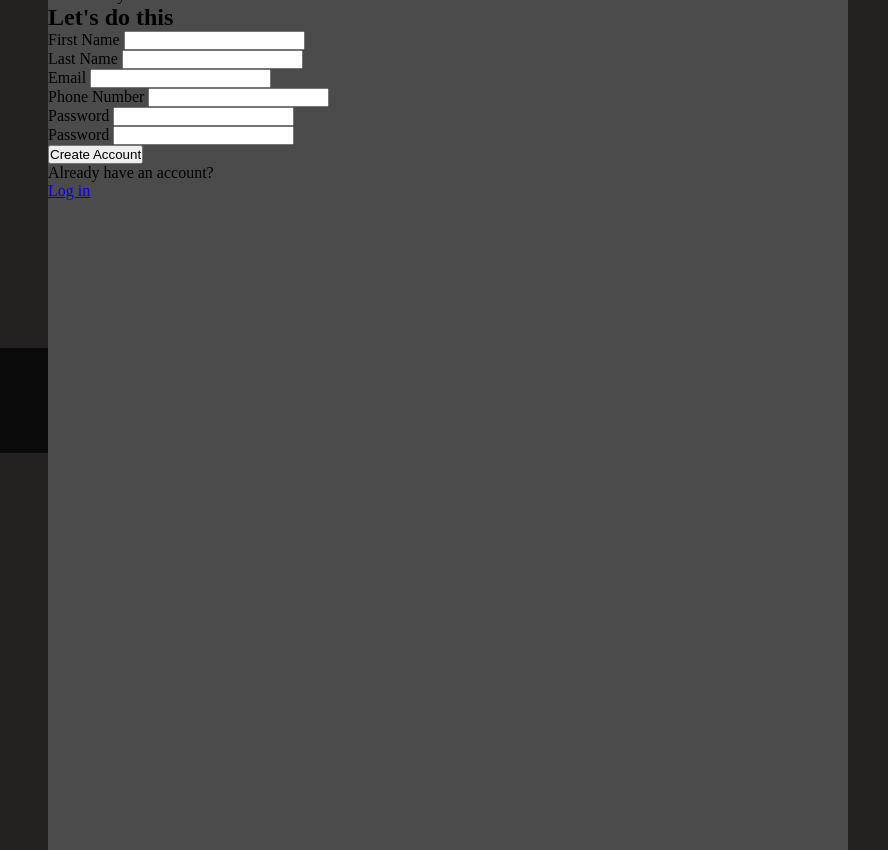
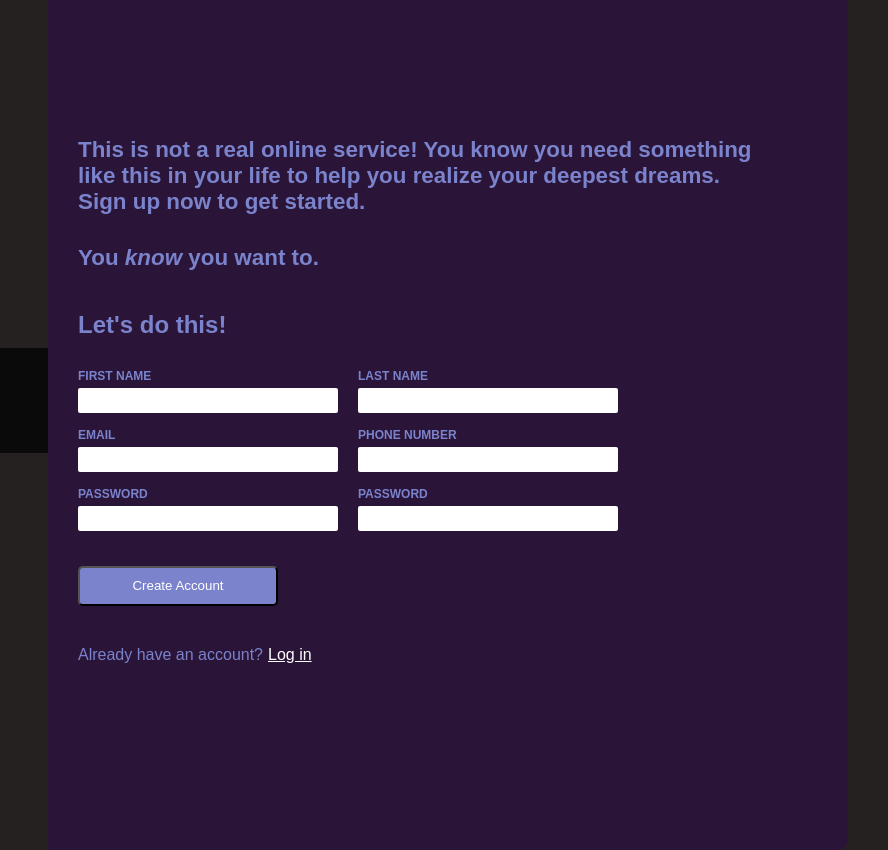
Before and after one commit to Kirgishki/sign-up-form, a plain HTML site: page index.html in a window 1280 px wide. Shown: the full height of the page, 392-1280 px from the left. Drawn offline with Linux system fonts and the light colour scheme; a web font is replaced by a local one.

Commit message:
Style for form block

```diff
--- a/css/style.css
+++ b/css/style.css
@@ -5,18 +5,20 @@
 *{
     margin: 0px;
     padding: 0px;
+    font-family: Arial, Helvetica, sans-serif;
 }
 body{
     background-color: rgb(37, 33, 33);
     height: 100vh;
+    justify-content: center;
     align-items: center;
     display: flex;
 }
 main{
+    height: 900px;
     width: 1200px;
-    height: 900px;
-    margin: 0px auto;
     display: flex;
+    box-sizing: border-box;
 }
 #banner{
     width: 400px;
@@ -27,6 +29,8 @@ main{
     display: flex;
     align-items: center;
     justify-content: center;
+    border-bottom-left-radius: 10px;
+    border-top-left-radius: 10px;
 }
 #logo{
     display: flex;
@@ -47,5 +51,67 @@ main{
 }
 #formContainer{
     width: 800px;
-    background-color: #4b4b4b;
+    background-color: #2a1438;
+    display: flex;
+    flex-direction: column;
+    justify-content: center;
+    color: rgb(122, 131, 204);
+    border-bottom-right-radius: 10px;
+    border-top-right-radius: 10px;
+
 }
+#formContainer h2{
+    margin-left: 30px;
+    margin-bottom: 20px;
+}
+#textContainer{
+    padding-left: 30px;
+    width: 700px;
+    font-size: 1.4rem;
+    padding-bottom: 40px;
+    font-weight: bold;
+}
+#textContainer p:last-child{
+    margin-top: 30px;
+}
+.form-fields{
+    padding: 10px 0px 20px 30px;
+}
+.form-fields label{
+    text-transform: uppercase;
+    font-size: 0.75rem;
+    font-weight: 600;
+    margin-bottom: 5px;
+}
+.form-fields input{
+    padding: 5px;
+    width: 250px;
+    border: none;
+    border-radius: 2px;
+    margin-right: 20px;
+}
+.form-row{
+    display: flex;
+    margin-bottom: 15px;
+}
+.form-group{
+    display: flex;
+    flex-direction: column;
+}
+#btnSubmit{
+    margin-left: 30px;
+    margin-bottom: 40px;
+    background-color: rgb(122, 131, 204);
+    color: white;
+    width: 200px;
+    height: 40px;
+    border-radius: 5px;
+}
+#logIn{
+    margin-left: 30px;
+    display: flex;
+}
+#logIn a{
+    margin-left: 5px;
+    color: white;
+}
--- a/index.html
+++ b/index.html
@@ -18,12 +18,12 @@
       </div>
       <div id="formContainer">
           <div id="textContainer">
-            <p>This is not a real online service! You know you need something like this in your life to help you realize your deepest dreams.<wbr/>
+            <p>This is not a real online service! You know you need something like this in your life to help you realize your deepest dreams.<br/>
             Sign up now to get started.
             </p>
-            <p>You know you want to.</p>
+            <p>You <i>know</i> you want to.</p>
           </div>
-          <h2>Let's do this</h2>
+          <h2>Let's do this!</h2>
 
           <form action="" method="post">
             <div class="form-fields">
@@ -59,9 +59,9 @@
               </div>
             </div>
 
-            <input type="submit" value="Create Account"/>
+            <input id="btnSubmit" type="submit" value="Create Account"/>
 
-            <div>
+            <div id="logIn">
               <p>Already have an account?</p>
               <a href="#">Log in</a>
             </div>
```
